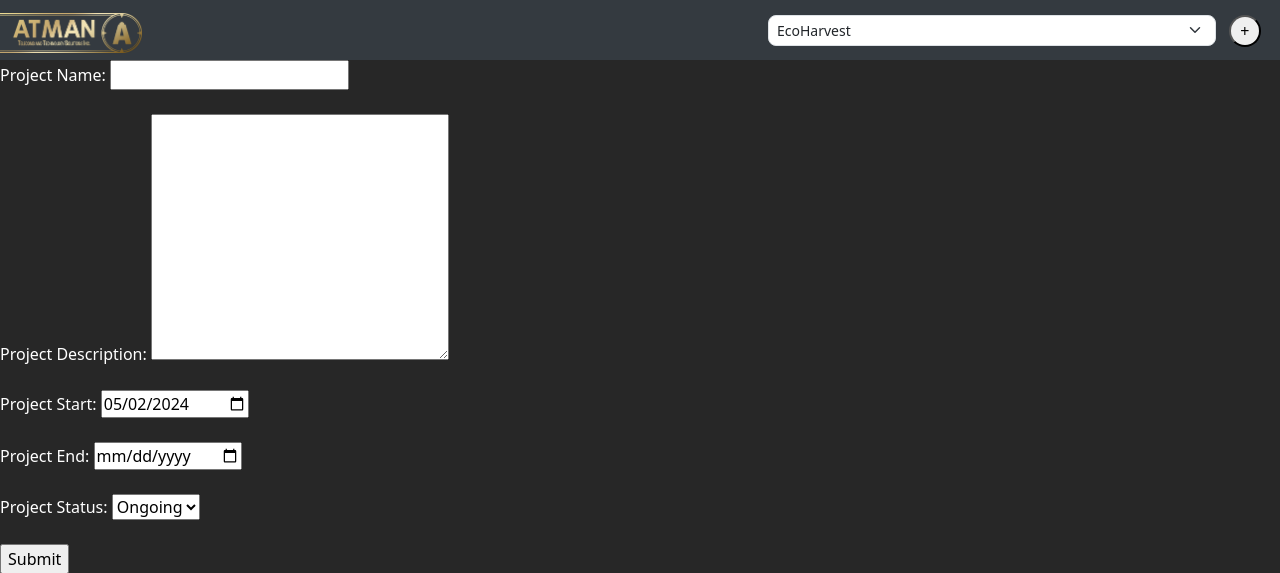
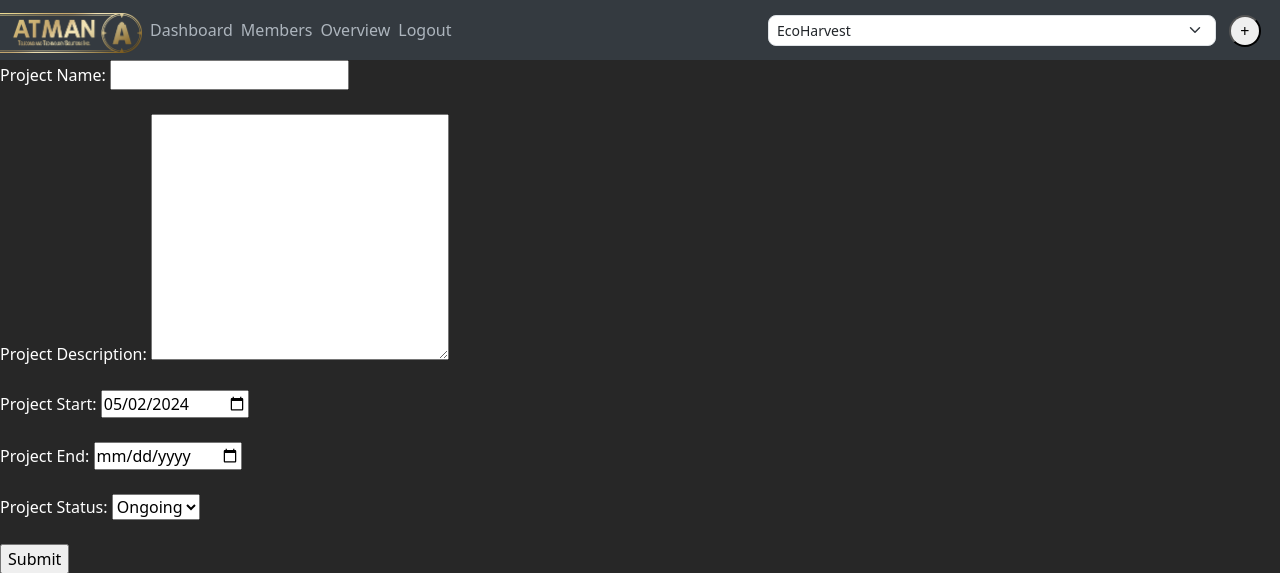
Before and after one commit to akaNiknok/ProjectManager, a Django app: page /create_project/ in a window 1280 px wide. Shown: the top 573 px of the page. Run offline with Django 5.2, Linux system fonts and the light colour scheme; data comes from the database, SQL or seed files in the repository; some libraries are stand-ins or nearby versions.

Commit message:
Add logout functionality

```diff
--- a/ProjectManager/PMApp/templates/create_project.html
+++ b/ProjectManager/PMApp/templates/create_project.html
@@ -1,4 +1,11 @@
 {% extends 'base.html' %}
+
+{% block navbar %}
+      <li class="navbar-item"><a class="me-2" style="color: ADB5BD; text-decoration: none;" href="{% url 'dashboard' %}">Dashboard</a></li>
+      <li class="navbar-item"><a class="me-2" style="color: ADB5BD; text-decoration: none;" href="{% url 'view_members' %}">Members</a></li>
+      <li class="navbar-item"><a class="me-2" style="color: ADB5BD; text-decoration: none;" href="{% url 'view_project' %}">Overview</a></li>
+      <li><a class="mr-2" style="color: ADB5BD; text-decoration: none;" href="{% url "logout" %}">Logout</a></li>
+{% endblock %}
 
 {% block content %}
     <form action="{% url 'create_project' %}" method="POST">{% csrf_token %}
--- a/ProjectManager/PMApp/templates/dashboard.html
+++ b/ProjectManager/PMApp/templates/dashboard.html
@@ -6,8 +6,7 @@
       <li class="navbar-item"><a class="me-2" style="color: F8F9FA; text-decoration: none;" href="{% url 'dashboard' %}">Dashboard</a></li>
       <li class="navbar-item"><a class="me-2" style="color: ADB5BD; text-decoration: none;" href="{% url 'view_members' %}">Members</a></li>
       <li class="navbar-item"><a class="me-2" style="color: ADB5BD; text-decoration: none;" href="{% url 'view_project' %}">Overview</a></li>
-      <!-- TODO: Logout -->
-      <li><a class="mr-2" style="color: ADB5BD; text-decoration: none;" href="">Logout</a></li>
+      <li><a class="mr-2" style="color: ADB5BD; text-decoration: none;" href="{% url "logout" %}">Logout</a></li>
 {% endblock %}
 
 {% block content %}
--- a/ProjectManager/PMApp/templates/view_members.html
+++ b/ProjectManager/PMApp/templates/view_members.html
@@ -4,8 +4,7 @@
       <li class="navbar-item"><a class="me-2" style="color: ADB5BD; text-decoration: none;" href="{% url 'dashboard' %}">Dashboard</a></li>
       <li class="navbar-item"><a class="me-2" style="color: F8F9FA; text-decoration: none;" href="{% url 'view_members' %}">Members</a></li>
       <li class="navbar-item"><a class="me-2" style="color: ADB5BD; text-decoration: none;" href="{% url 'view_project' %}">Overview</a></li>
-      <!-- TODO: Logout -->
-      <li><a class="mr-2" style="color: ADB5BD; text-decoration: none;" href="">Logout</a></li>
+      <li><a class="mr-2" style="color: ADB5BD; text-decoration: none;" href="{% url "logout" %}">Logout</a></li>
 {% endblock %}
 
 {% block content %}
--- a/ProjectManager/PMApp/templates/view_project.html
+++ b/ProjectManager/PMApp/templates/view_project.html
@@ -5,8 +5,7 @@
       <li class="navbar-item"><a class="me-2" style="color: ADB5BD; text-decoration: none;" href="{% url 'dashboard' %}">Dashboard</a></li>
       <li class="navbar-item"><a class="me-2" style="color: ADB5BD; text-decoration: none;" href="{% url 'view_members' %}">Members</a></li>
       <li class="navbar-item"><a class="me-2" style="color: F8F9FA; text-decoration: none;" href="{% url 'view_project' %}">Overview</a></li>
-      <!-- TODO: Logout -->
-      <li><a class="mr-2" style="color: ADB5BD; text-decoration: none;" href="">Logout</a></li>
+      <li><a class="mr-2" style="color: ADB5BD; text-decoration: none;" href="{% url "logout" %}">Logout</a></li>
 
 {% endblock %}
 
--- a/ProjectManager/PMApp/urls.py
+++ b/ProjectManager/PMApp/urls.py
@@ -5,6 +5,7 @@ from . import views
 urlpatterns = [
     path("", views.dashboard, name="dashboard"),
     path("login/", views.login, name="login"),
+    path("logout/", views.logout, name="logout"),
 
     path("switch_project/", views.switch_project, name="switch_project"),
     path("switch_project/<int:project_id>", views.switch_project, name="switch_project"),
--- a/ProjectManager/PMApp/views.py
+++ b/ProjectManager/PMApp/views.py
@@ -29,6 +29,14 @@ def login(request):
 
     else:
         return render(request, "login.html")
+
+
+def logout(request):
+    response = redirect("login")
+    response.delete_cookie("user_id")
+    del request.session["current_project_id"]
+    request.session.modified = True
+    return response
 
 
 def dashboard(request):
```
